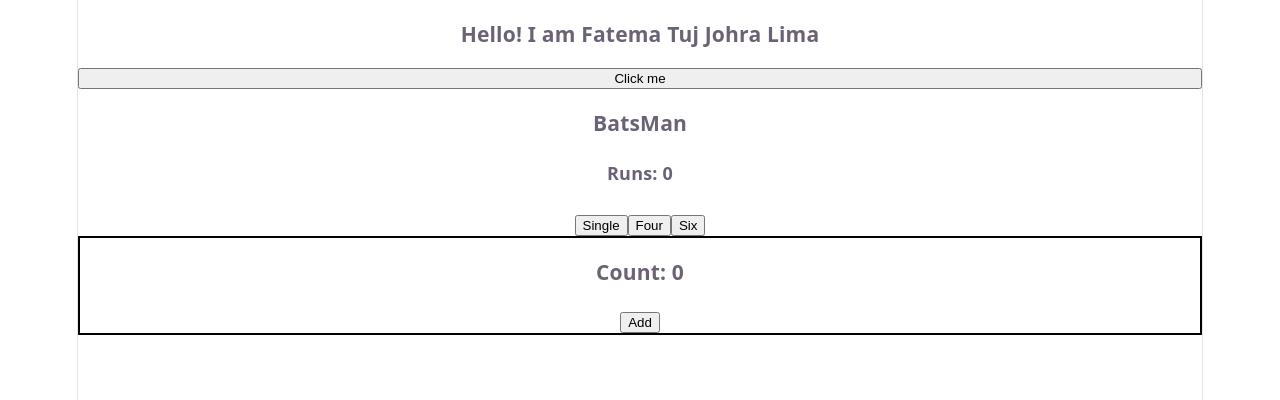
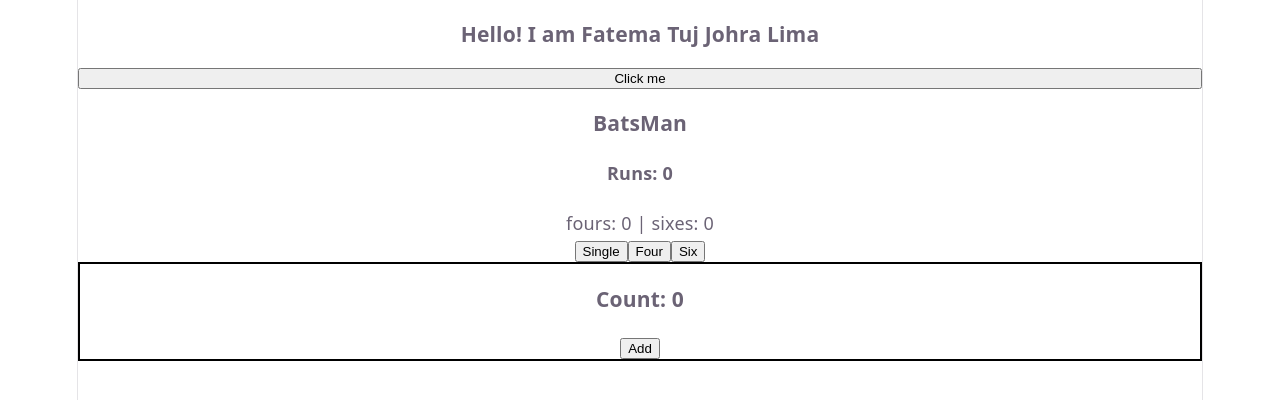
Before and after one commit to fatematujjohralima/my-first-react-app, a React (Vite) app: page / in a window 1280 px wide. Shown: the top 400 px of the page. Built offline with nearby package versions, Linux system fonts and the light colour scheme.

Commit message:
handle count

```diff
--- a/src/Player.jsx
+++ b/src/Player.jsx
@@ -2,6 +2,8 @@ import { useState } from "react"
 
 export default function Player() {
     const [run,setRun] =useState(0)
+    const [six,setSix] =useState(0)
+    const [four,setFour] =useState(0)
 
     const handleSingle = () => {
         setRun(run+1)
@@ -9,16 +11,19 @@ export default function Player() {
 
     const handleFour = () => {
         setRun(run+4)
+        setFour(four+1)
     }
 
     const handleSix = () => {
         setRun(run+6)
+        setSix(six+1)
     }
 
     return(
         <div>
             <h3>BatsMan</h3>
             <h4>Runs: {run}</h4>
+            <p> fours: {four} | sixes: {six} </p>
             <button onClick={handleSingle}>Single</button>
             <button onClick={handleFour}>Four</button>
             <button onClick={handleSix}>Six</button>
```
